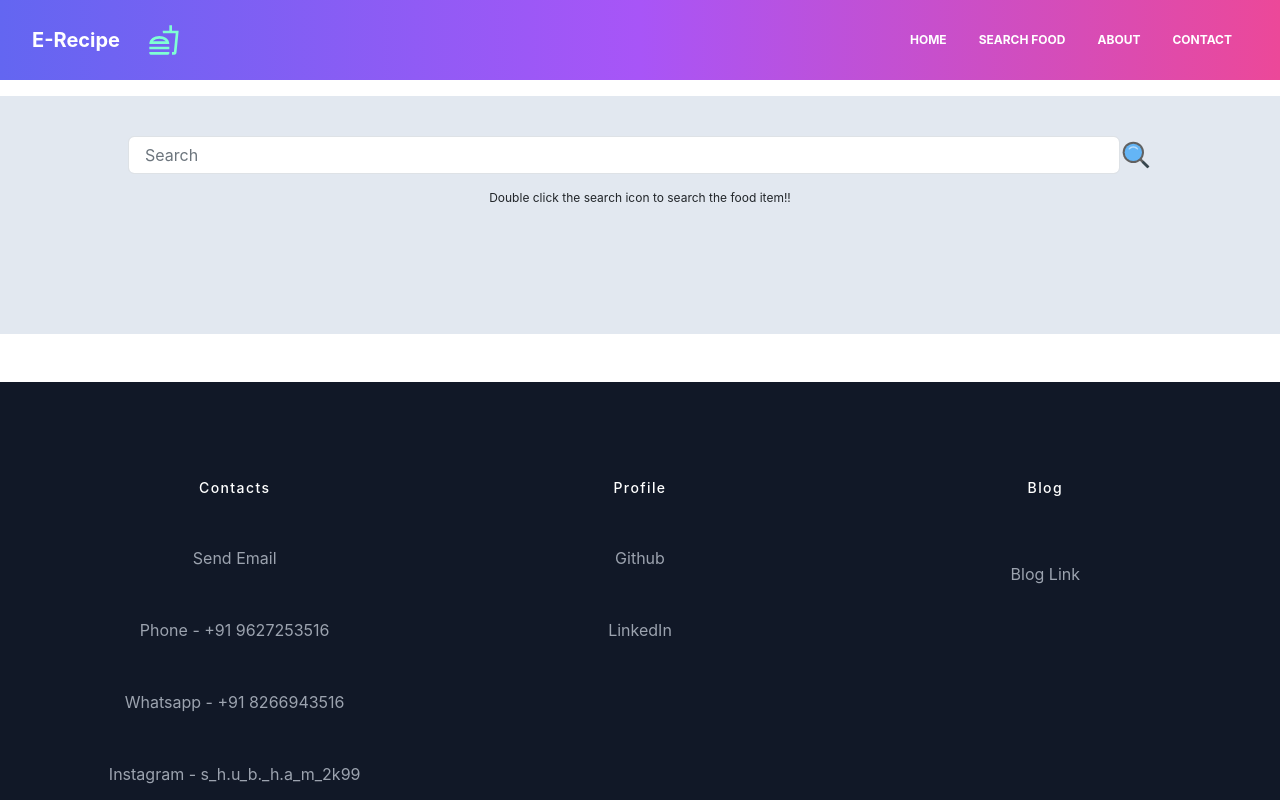
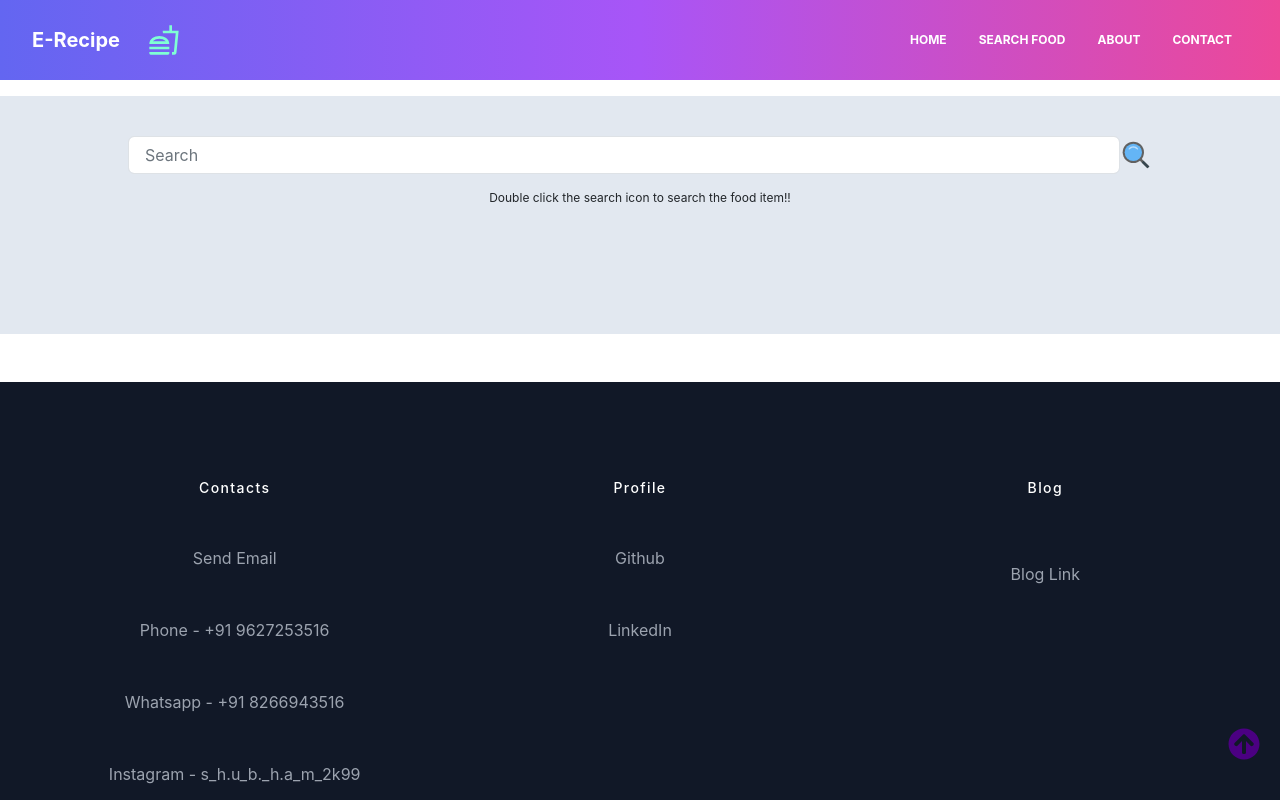
Before and after one commit to ShubhamTiwari909/E-food, a React (Create React App) app: page /search in a window 1280 px wide. Shown: the top 800 px of the page. Built offline with nearby package versions, Linux system fonts and the light colour scheme.

Commit message:
added scroll to top button

```diff
--- a/src/App.js
+++ b/src/App.js
@@ -2,6 +2,7 @@ import './App.css';
 import Navbar from './components/Navbar'
 import Footer from './components/Footer'
 function App() {
+
   return (
     <div>
       <Navbar />
--- a/src/components/Header.js
+++ b/src/components/Header.js
@@ -14,7 +14,7 @@ function Header() {
     window.addEventListener("scroll", changeOnScroll , false);
     return (
         <div>
-            <div className={`flex justify-content-center my-3 h-60 ${opacity}`}>
+            <div className={`flex justify-content-center my-10 h-60 ${opacity}`}>
                 <Carousel>
                     <Carousel.Item>
                         <img
--- a/src/components/Navbar.js
+++ b/src/components/Navbar.js
@@ -1,6 +1,7 @@
 import React from "react";
 import { GiHamburgerMenu } from 'react-icons/gi'
 import { MdOutlineFastfood } from 'react-icons/md'
+import { FaArrowCircleUp } from 'react-icons/fa';
 import { Routes, Route, NavLink } from 'react-router-dom'
 import RandomRecipes from './RandomRecipes'
 import Search from './Search'
@@ -9,6 +10,14 @@ import About from './About'
 
 export default function Navbar() {
   const [navbarOpen, setNavbarOpen] = React.useState(false);
+  const scrollToTop = () => {
+    window.scrollTo({
+      top: 0,
+      behavior: 'smooth'
+      /* you can also use 'auto' behaviour
+         in place of 'smooth' */
+    });
+  };
   return (
     <>
       <nav className="relative flex flex-wrap items-center justify-between px-2 py-3 bg-gradient-to-r from-indigo-500 via-purple-500 to-pink-500 mb-3">
@@ -59,9 +68,9 @@ export default function Navbar() {
           </div>
         </div>
       </nav>
-
-
-
+      <div>
+        <button className="fixed bottom-0 right-0 mr-5 my-10 hover:animate-pulse"><FaArrowCircleUp color="indigo" size="2rem" onClick={scrollToTop} /></button>
+      </div>
       <div>
         <Routes>
           <Route path="/" element={<RandomRecipes />} />
```
